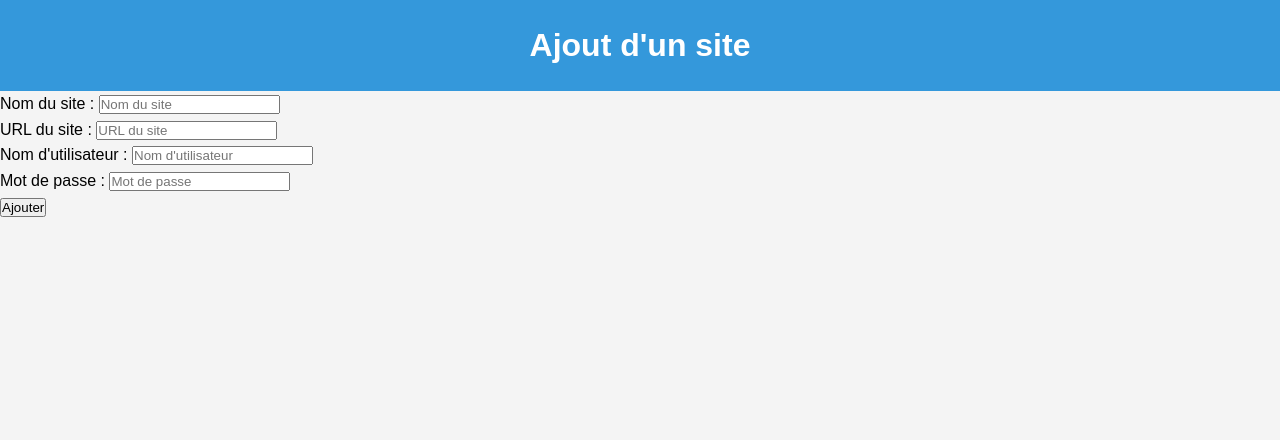
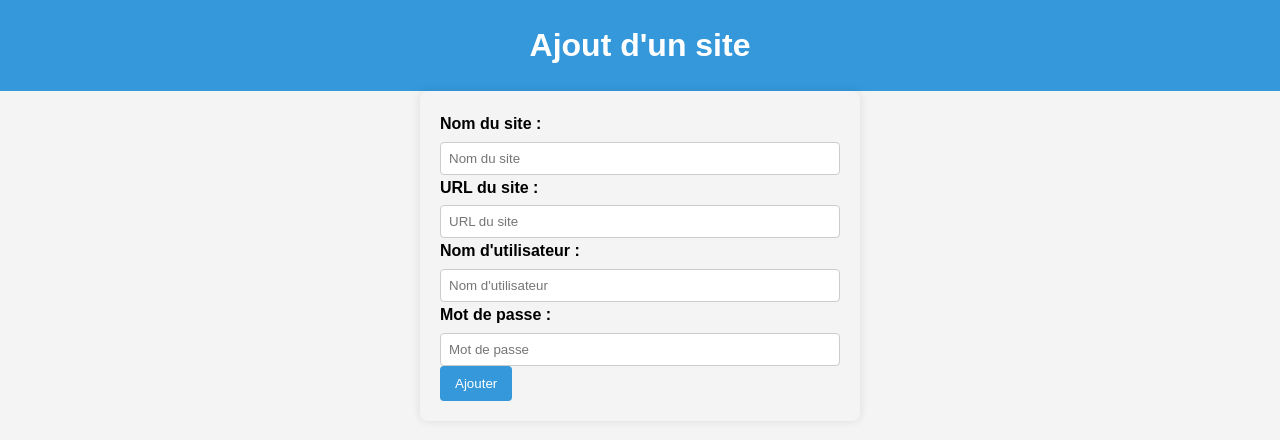
Before and after one commit to Tweentyy/b3-c3-django-comte-kunakey-mercier, a Django app: page /add_site/ in a window 1280 px wide. Shown: the top 440 px of the page. Run offline with Django 5.2, Linux system fonts and the light colour scheme.

Commit message:
add: CSS for add site

```diff
--- a/PasswordManager/static/styles.css
+++ b/PasswordManager/static/styles.css
@@ -104,3 +104,46 @@ h1 {
     border: none;
     cursor: pointer
 }
+
+.add-site-form {
+    max-width: 400px;
+    margin: 0 auto;
+    background-color: #f4f4f4;
+    padding: 20px;
+    border-radius: 8px;
+    box-shadow: 0 0 10px rgba(0, 0, 0, 0.1);
+}
+
+.add-site-form label {
+    display: block;
+    font-weight: bold;
+    margin-bottom: 5px;
+}
+
+.add-site-form input {
+    width: 100%;
+    padding: 8px;
+    box-sizing: border-box;
+    border: 1px solid #ccc;
+    border-radius: 4px;
+}
+
+.add-site-form span {
+    color: #e74c3c;
+    font-size: 14px;
+    display: block;
+    margin-top: 5px;
+}
+
+.add-site-form button {
+    background-color: #3498db;
+    color: #fff;
+    padding: 10px 15px;
+    border: none;
+    border-radius: 4px;
+    cursor: pointer;
+}
+
+.add-site-form button:hover {
+    background-color: #2073c8;
+}
--- a/PasswordManager/templates/add_site.html
+++ b/PasswordManager/templates/add_site.html
@@ -8,7 +8,7 @@
 <body>
 <h1>Ajout d'un site</h1>
 
-    <form method="post" action="">
+<form class="add-site-form" method="post" action="">
     {% csrf_token %}
     <div>
         <label>Nom du site :</label>
```
Lines whose indentation alone changed are shown as unchanged.
